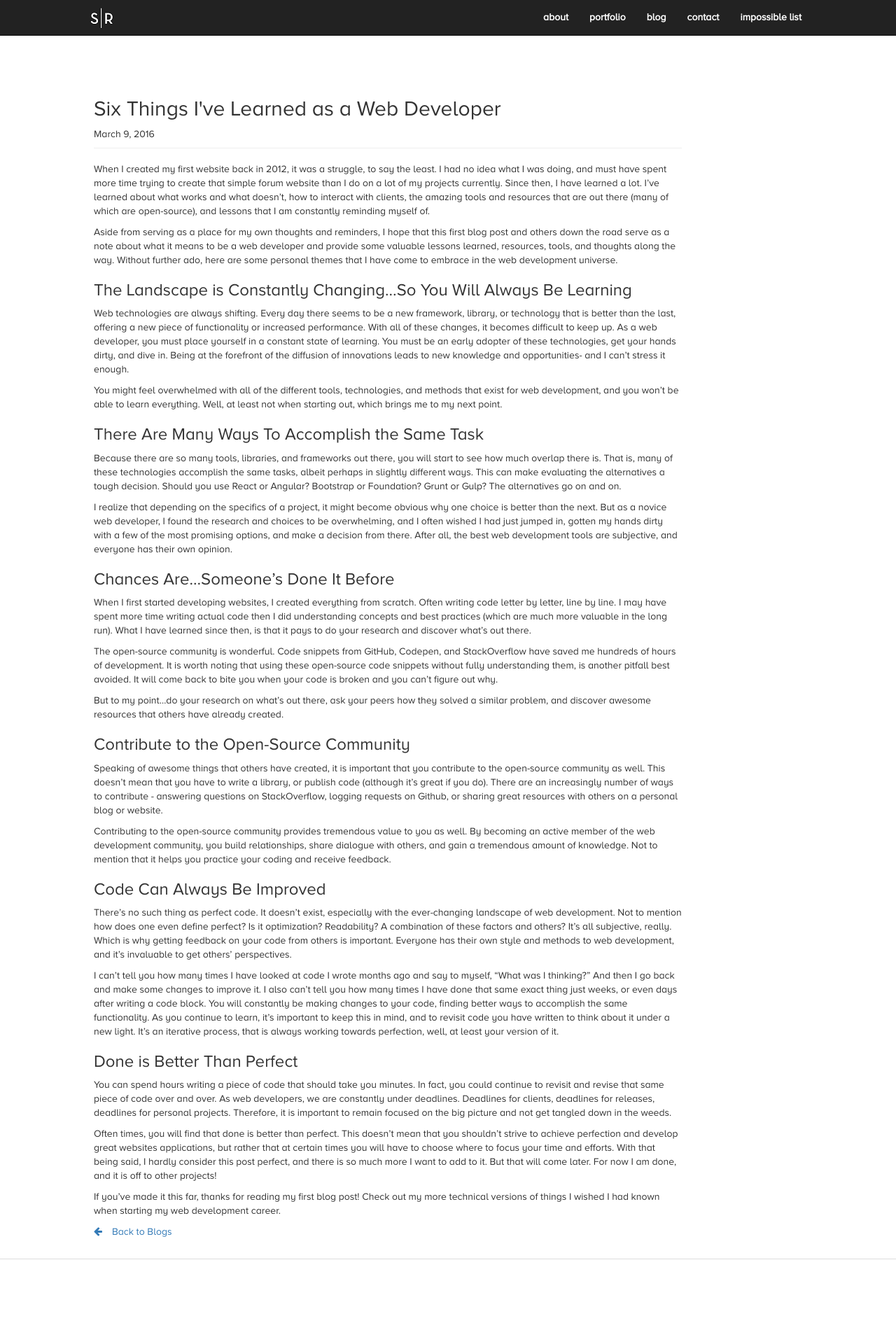
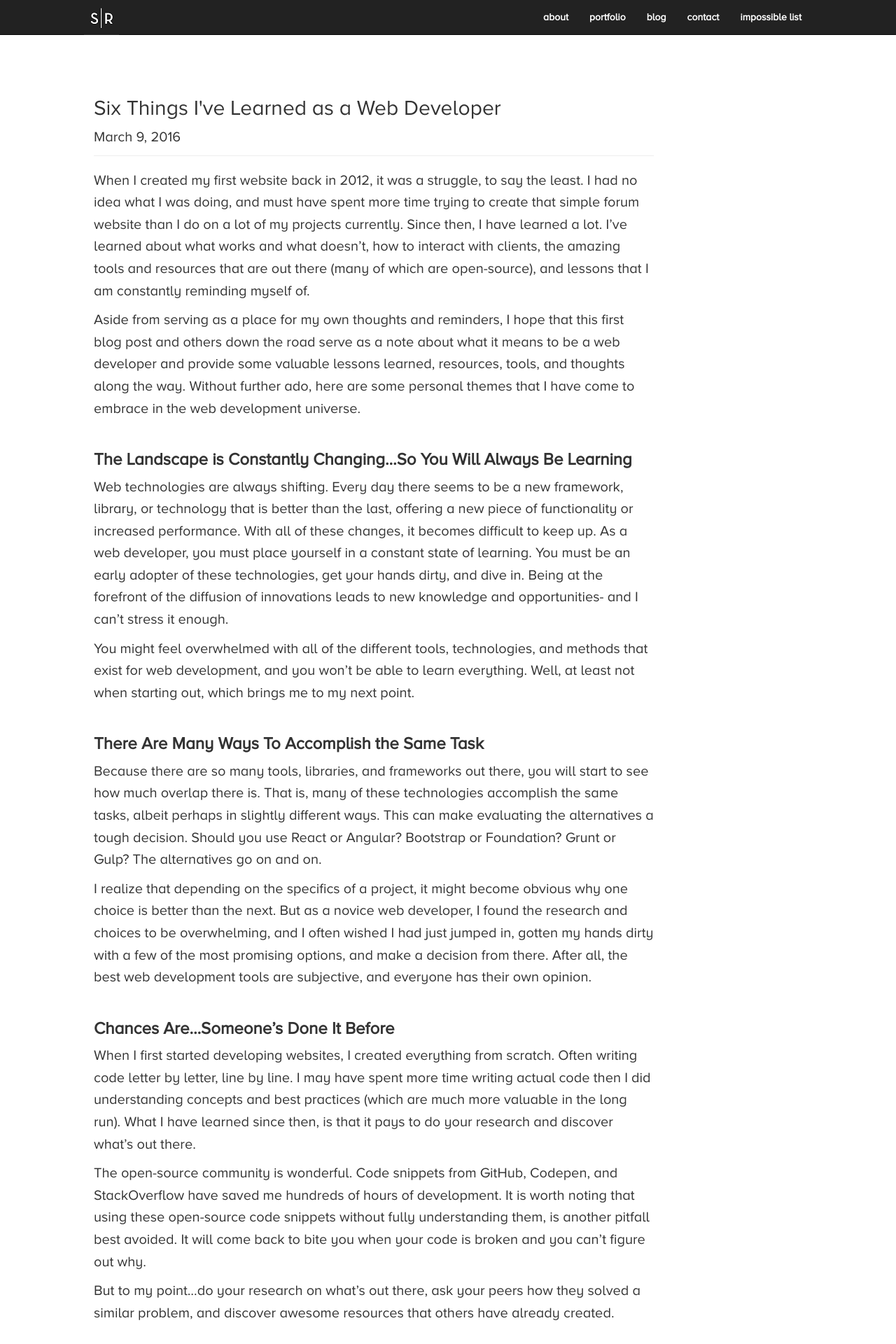
Before and after one commit to smrubin/smrubin.github.io, a Jekyll site: the page built from _posts/2016-03-16-six-things-ive-learned-as-a-web-developer.md, in a window 1280 px wide. Shown: the top 1920 px of the page at 70% size. Built offline with Jekyll 4.4.1, drawn with Linux system fonts in a browser that asks for light colours; nearby versions of some CDN libraries.

Commit message:
Blog font improvement

```diff
--- a/_layouts/post.html
+++ b/_layouts/post.html
@@ -11,7 +11,9 @@ page-type: post
           <time itemprop="dateCreated" datetime="{{page.date}}">
           {{ page.date | date: "%B %-d, %Y" }}</time>
         </div>
-        {{content}}
+        <div class="blog-post">
+          {{content}}
+        </div>
       </article>
       <a href="{{site.baseurl}}/blog.html" title="back to blog"><i class="fa fa-arrow-left pad-right"></i>Back to Blogs</a>
     </div>
--- a/css/main.css
+++ b/css/main.css
@@ -508,7 +508,13 @@ footer .social-icons li {
  */
 
 .post {
-  max-width: 60em;
+  max-width: 40em;
+  font-size: 20px;
+  line-height: 1.58;
+}
+.blog-post h1, .blog-post h2, .blog-post h3, .blog-post h4, .blog-post h5, .blog-post h6 {
+    font-weight: bold !important;
+    padding-top: 1em;
 }
 
 
```
